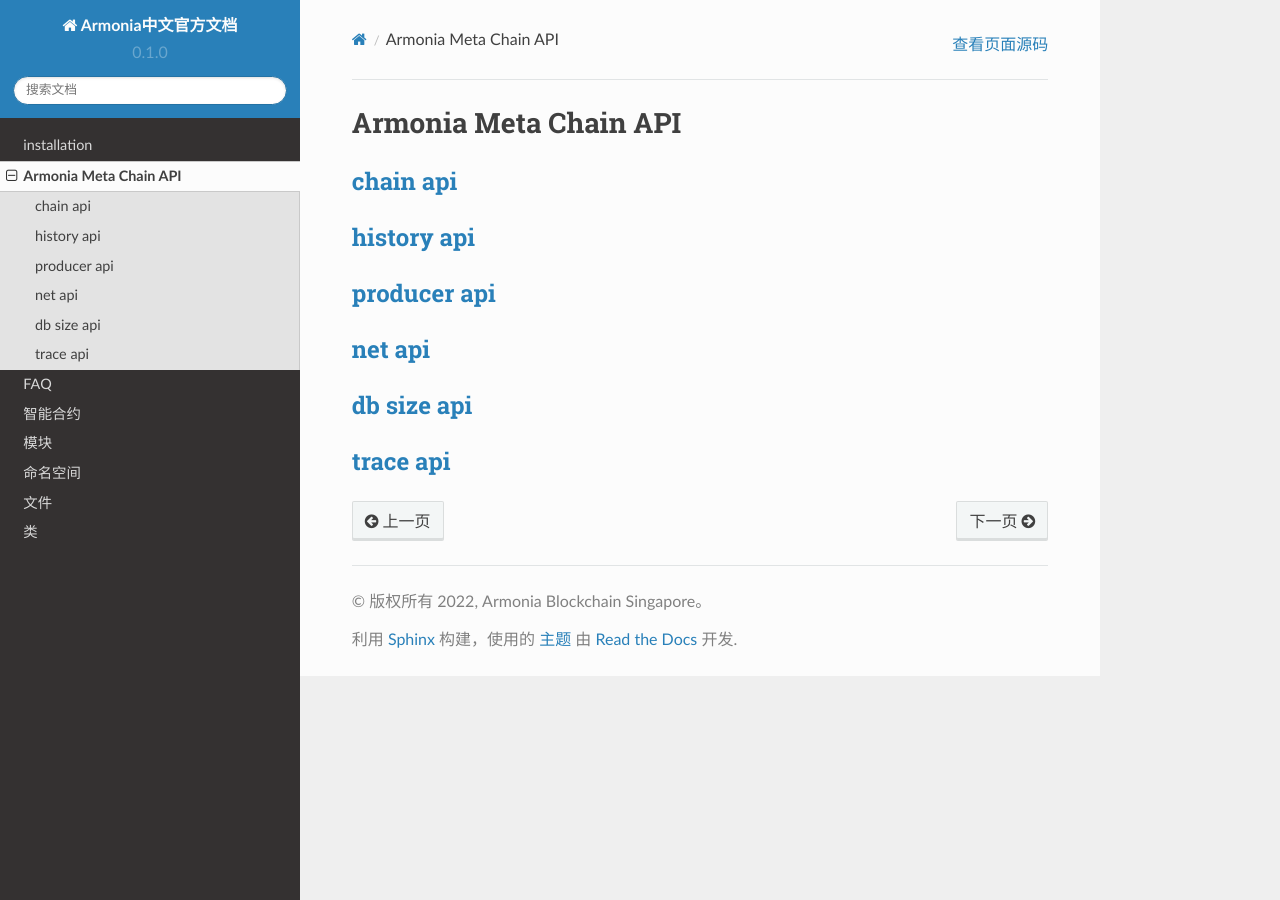
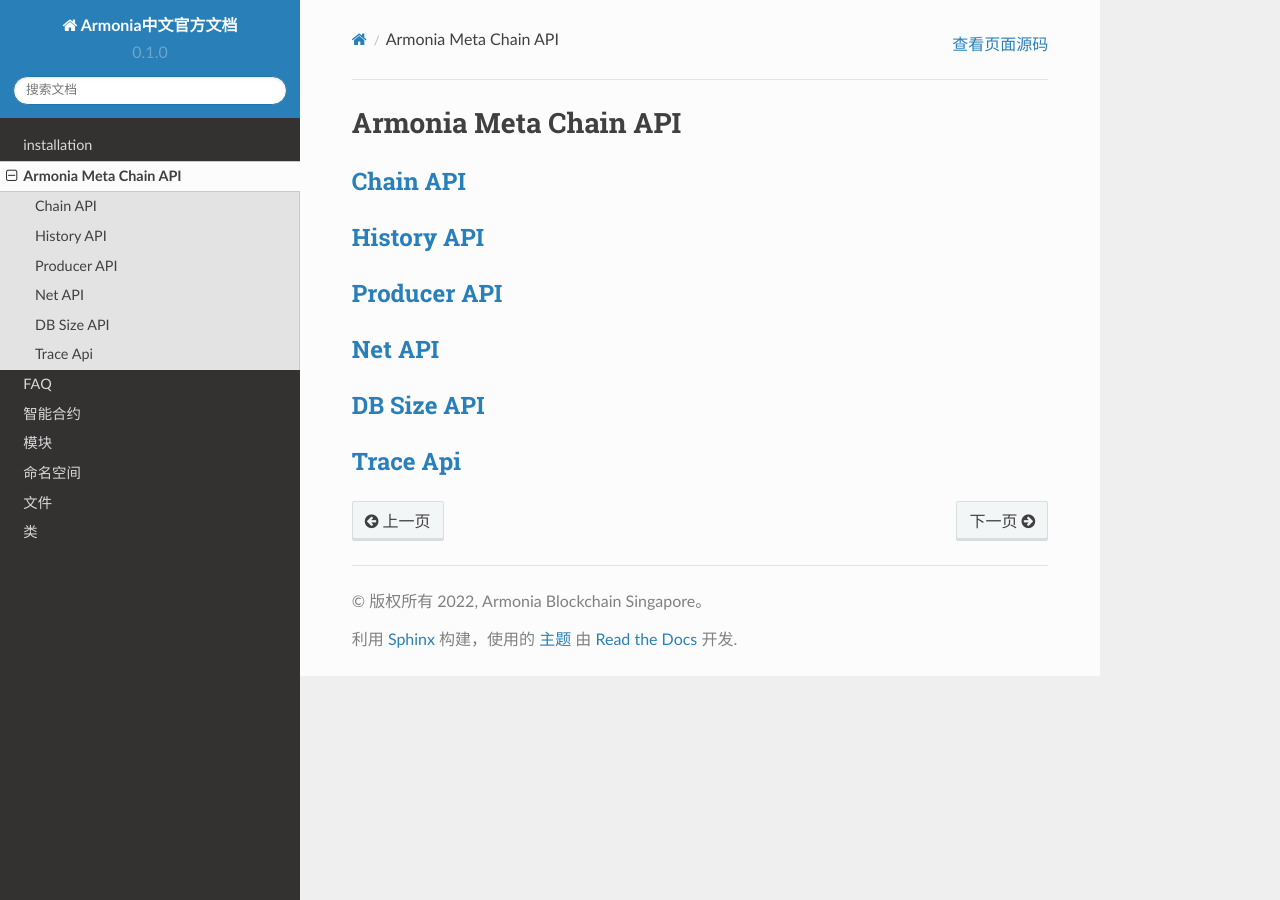
Before and after one commit to armoniax/amc-dev-docs-cn, a Sphinx documentation site: the page built from docs/source/api.rst, in a window 1280 px wide. Built offline with Sphinx 7.4.7 and the Read the Docs theme 2.0.0, drawn with Linux system fonts in a browser that asks for light colours.

```diff
--- a/docs/source/api.rst
+++ b/docs/source/api.rst
@@ -1,20 +1,20 @@
 Armonia Meta Chain API
 ======================
 
-`chain api <chain/chain.html>`__
+`Chain API <chain/chain.html>`__
 -------------------------------
 
-`history api <history/history.html>`__
+`History API <history/history.html>`__
 -------------------------------------
 
-`producer api <producer/producer.html>`__
+`Producer API <producer/producer.html>`__
 ----------------------------------------
 
-`net api <net/net.html>`__
+`Net API <net/net.html>`__
 -------------------------
 
-`db size api <db/db.html>`__
+`DB Size API <db/db.html>`__
 ---------------------------
 
-`trace api <trace/trace.html>`__
+`Trace Api <trace/trace.html>`__
 -------------------------------
```
